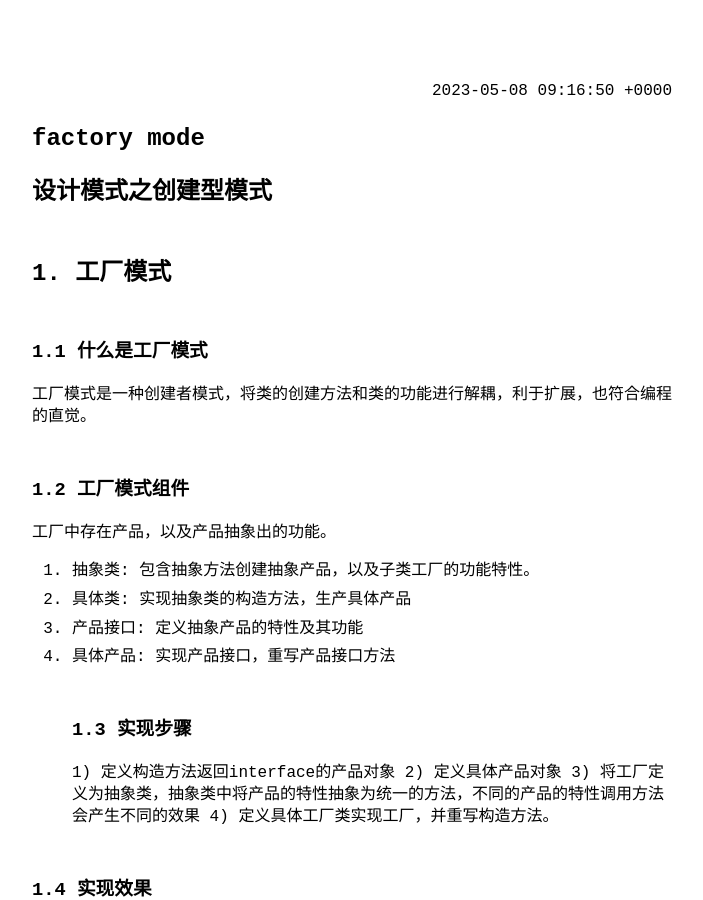
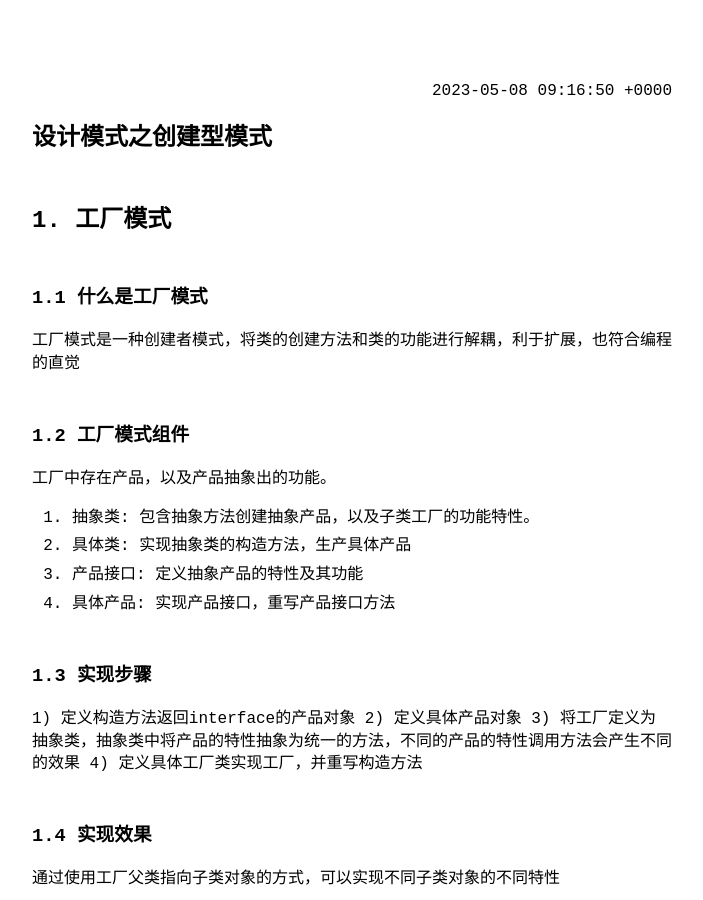
Before and after one commit to ChenXing-tech/ChenXing-tech.github.io, a Jekyll site: the page built from _posts/2023-05-04-factory mode.markdown, in a window 1280 px wide and 900 px high. Shown: the whole window, without its empty margins (288-991 px from the left). Built offline with Jekyll 4.4.1, drawn with Linux system fonts in a browser that asks for light colours.

Commit message:
fix:更新文章格式

```diff
--- a/_posts/2023-05-04-factory mode.markdown
+++ b/_posts/2023-05-04-factory mode.markdown
@@ -1,28 +1,35 @@
 ---
 layout: post
-title:  "factory mode"
+title:  "设计模式之创建型模式"
 date:   2023-05-08 17:16:50 +0800
 categories: jekyll update
 
 ---
 
-# 设计模式之创建型模式
-
 ## 1. 工厂模式
 
 ### 1.1 什么是工厂模式
-工厂模式是一种创建者模式，将类的创建方法和类的功能进行解耦，利于扩展，也符合编程的直觉。
+工厂模式是一种创建者模式，将类的创建方法和类的功能进行解耦，利于扩展，也符合编程的直觉
+
+
+
 ### 1.2 工厂模式组件
 工厂中存在产品，以及产品抽象出的功能。
 1. 抽象类: 包含抽象方法创建抽象产品，以及子类工厂的功能特性。
 2. 具体类: 实现抽象类的构造方法，生产具体产品
 3. 产品接口: 定义抽象产品的特性及其功能
 4. 具体产品: 实现产品接口，重写产品接口方法
+
+
+
 ### 1.3 实现步骤
+
 1) 定义构造方法返回interface的产品对象
 2) 定义具体产品对象
 3) 将工厂定义为抽象类，抽象类中将产品的特性抽象为统一的方法，不同的产品的特性调用方法会产生不同的效果
-4) 定义具体工厂类实现工厂，并重写构造方法。
+4) 定义具体工厂类实现工厂，并重写构造方法
+
+
 
 ### 1.4 实现效果
 通过使用工厂父类指向子类对象的方式，可以实现不同子类对象的不同特性
```
